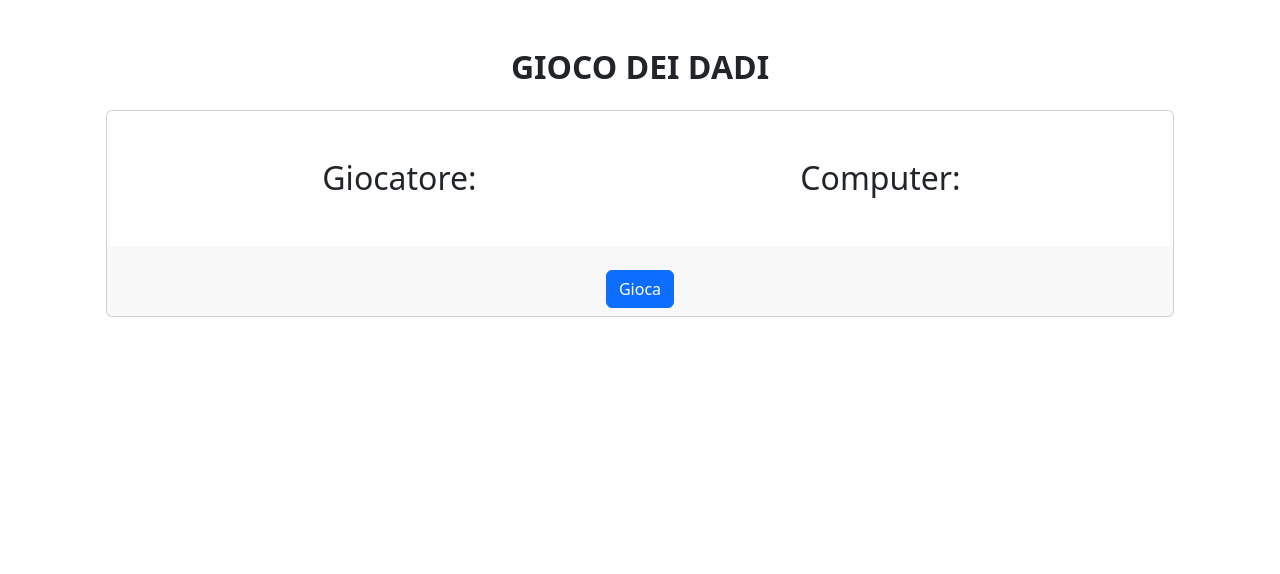
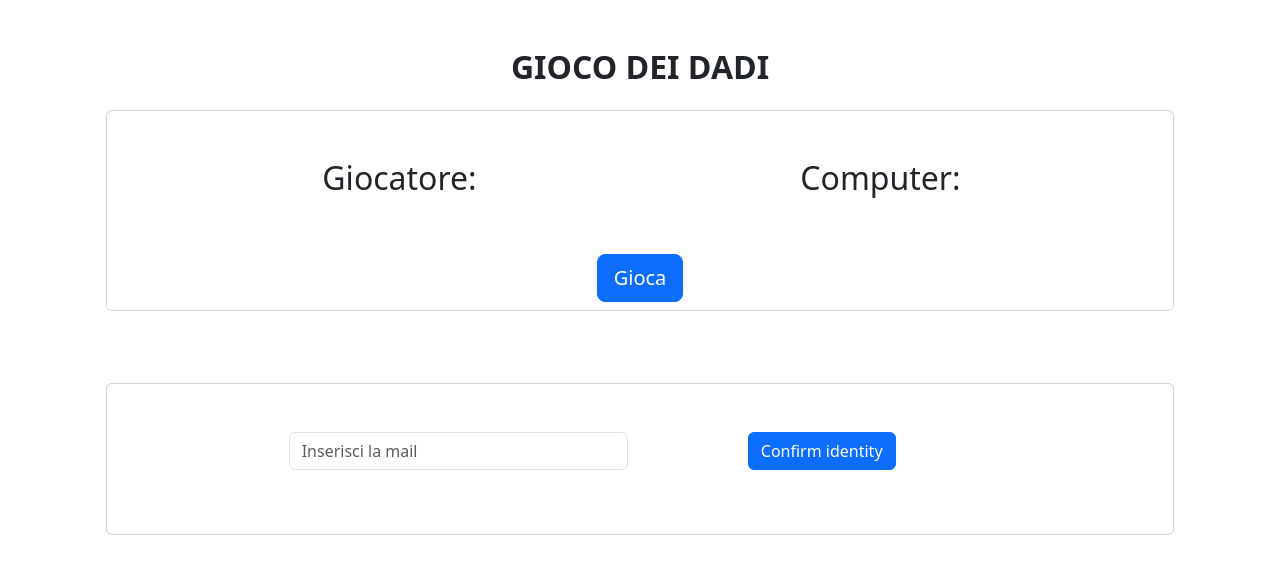
Before and after one commit to GioacchinoArgo/js-mail-dadi, a plain HTML site: page index.html in a window 1280 px wide. Drawn offline with nearby package versions, Linux system fonts and the light colour scheme.

Commit message:
added schedule of the second exercise

```diff
--- a/index.html
+++ b/index.html
@@ -52,10 +52,25 @@
                         </div>
                     </div>
                 </div>
-                <div class="card-footer d-flex justify-content-center gap-5 border-top-0 pt-4">
-                    <button class="button btn btn-primary play" id="play">Gioca</button>
+                <div class="card-footer d-flex justify-content-center gap-5 border-top-0 bg-white">
+                    <button class="button btn btn-primary btn-lg play" id="play">Gioca</button>
                 </div>
             </div>
+        </section>
+
+        <!-- esercizio mail -->
+        <section class="m-4 pt-5">
+            <div class="card pt-5">
+                <div class="row row-cols-1 row-cols-2 justify-content-center">
+                    <div class="col-4 pb-5">
+                      <input type="email" class="form-control" id="input" placeholder="Inserisci la mail">
+                    </div>
+                    <div class="col-4 d-flex justify-content-center pb-5">
+                      <button id="button" class="btn btn-primary mb-3">Confirm identity</button>
+                    </div>
+                </div>
+            </div>
+            <div id="result"></div>
         </section>
     </main>
 
--- a/js/script.js
+++ b/js/script.js
@@ -17,7 +17,7 @@ play.addEventListener('click', function(){
     // - 3
     let resultUser = '';
     let resultComputer = '';
-    console.log (resultUser, resultComputer, userNumber);
+    console.log (resultUser, resultComputer);
 
     // - 4
     resultUser = Math.floor(Math.random() * 6) + 1;
@@ -38,5 +38,8 @@ play.addEventListener('click', function(){
         userDraw.classList.remove('d-none')
         computerDraw.classList.remove('d-none')
     }
-    return;
 })
+
+
+
+// ------------------------- //
```
Also changed, not shown: 1 other file.
